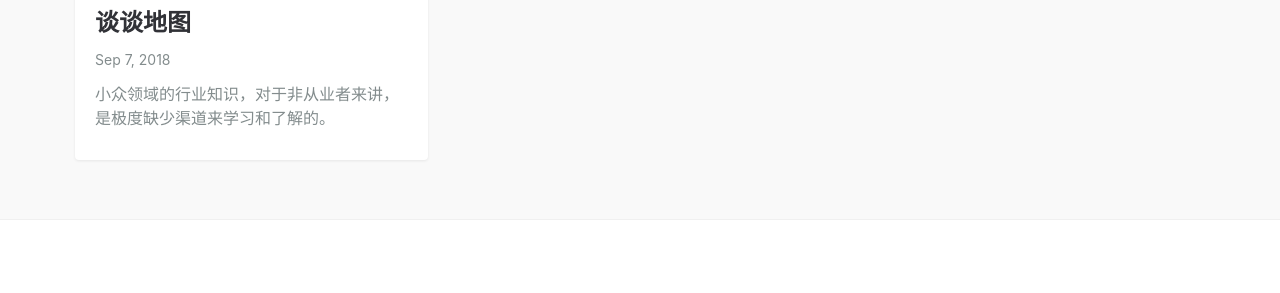
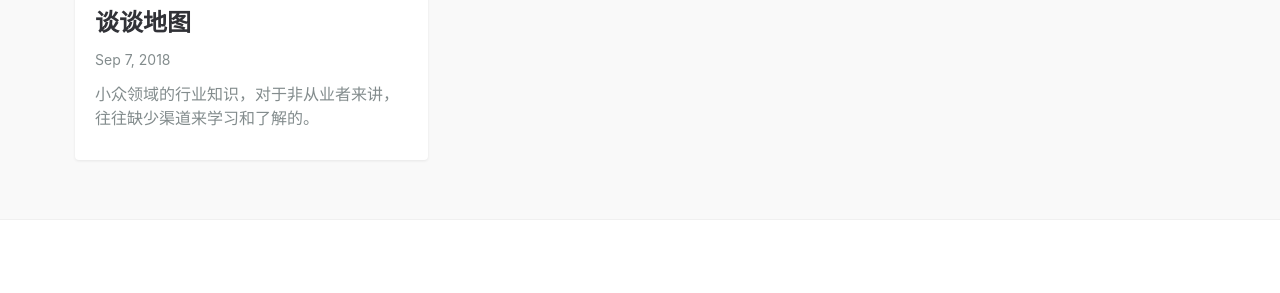
Before and after one commit to icarus507/icarus507.github.io, a Jekyll site: the page built from index.md, in a window 1280 px wide and 900 px high, scrolled down 779 px. Shown: the part 544-837 px from the top of the window. Built offline with Jekyll 4.4.1, drawn with Linux system fonts in a browser that asks for light colours.

Commit message:
Update 2018-09-07-谈谈地图.md

```diff
--- a/_posts/2018-09-07-谈谈地图.md
+++ b/_posts/2018-09-07-谈谈地图.md
@@ -1,7 +1,7 @@
 ---
 layout: post
 title: 谈谈地图
-summary: 小众领域的行业知识，对于非从业者来讲，是极度缺少渠道来学习和了解的。
+summary: 小众领域的行业知识，对于非从业者来讲，往往缺少渠道来学习和了解的。
 featured-img: emile-perron-190221
 ---
 ### 写在前面
```
